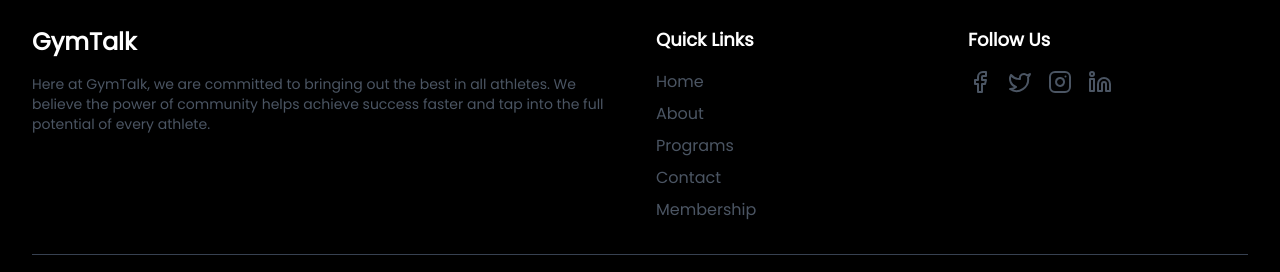
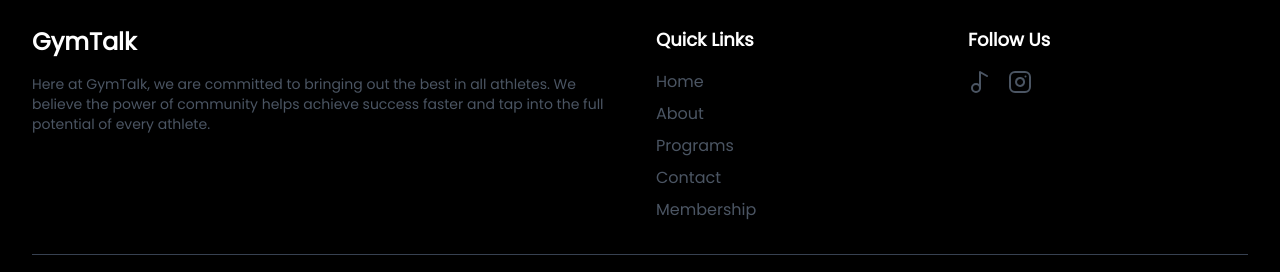
Before and after one commit to Eric0M/GymTalk, a Next.js app: page / in a window 1280 px wide. Shown: the part 3415-3687 px from the top of the page. Built offline with nearby package versions, Linux system fonts and the light colour scheme; no server answers.

Commit message:
updated links

```diff
--- a/app/components/footer/footer.tsx
+++ b/app/components/footer/footer.tsx
@@ -1,5 +1,5 @@
 import Link from "next/link";
-import { Facebook, Twitter, Instagram, Linkedin } from "lucide-react";
+import { Facebook, Music2, Instagram, Linkedin } from "lucide-react";
 
 export default function Footer() {
   return (
@@ -63,22 +63,28 @@ export default function Footer() {
           <div className="flex flex-col justify-center items-center md:items-start">
             <h3 className="text-lg font-semibold text-white mb-4">Follow Us</h3>
             <div className="flex space-x-4 flex-grow">
-              <Link href="#" className="hover:text-white transition-colors">
+              {/* <Link href="#" className="hover:text-white transition-colors">
                 <Facebook className="w-6 h-6" />
                 <span className="sr-only">Facebook</span>
+              </Link> */}
+              <Link
+                href="https://www.tiktok.com/@eric.macrae"
+                className="hover:text-white transition-colors"
+              >
+                <Music2 className="w-6 h-6" />
+                <span className="sr-only">TikTok</span>
               </Link>
-              <Link href="#" className="hover:text-white transition-colors">
-                <Twitter className="w-6 h-6" />
-                <span className="sr-only">Twitter</span>
-              </Link>
-              <Link href="#" className="hover:text-white transition-colors">
+              <Link
+                href="https://www.instagram.com/gymtalk_ca/#"
+                className="hover:text-white transition-colors"
+              >
                 <Instagram className="w-6 h-6" />
                 <span className="sr-only">Instagram</span>
               </Link>
-              <Link href="#" className="hover:text-white transition-colors">
+              {/* <Link href="#" className="hover:text-white transition-colors">
                 <Linkedin className="w-6 h-6" />
                 <span className="sr-only">LinkedIn</span>
-              </Link>
+              </Link> */}
             </div>
           </div>
         </div>
```
